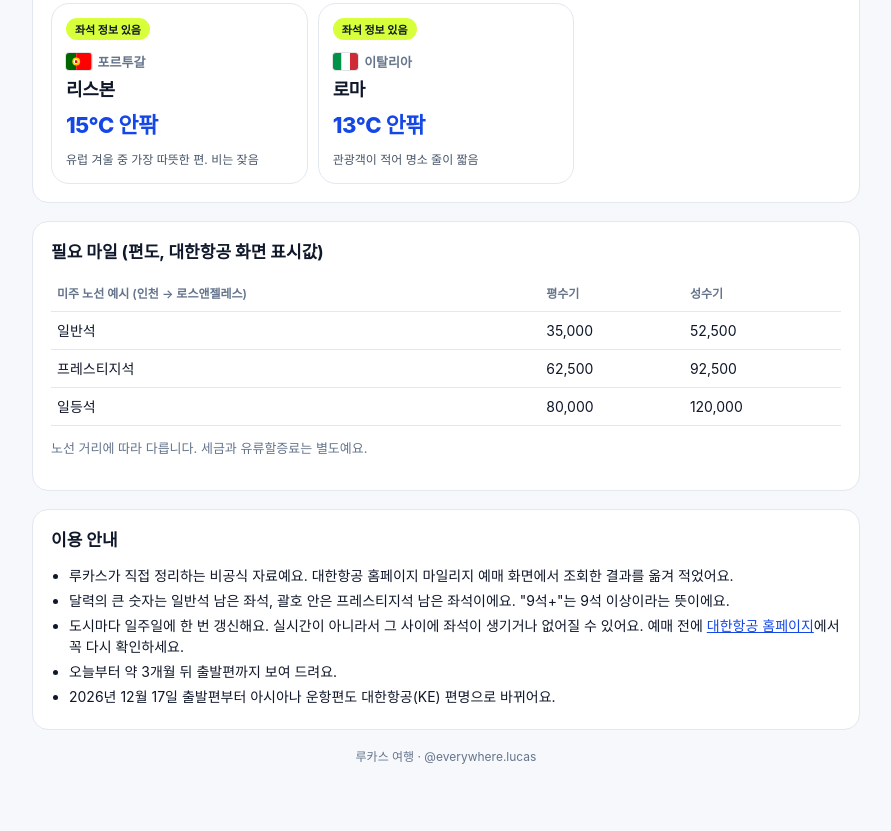
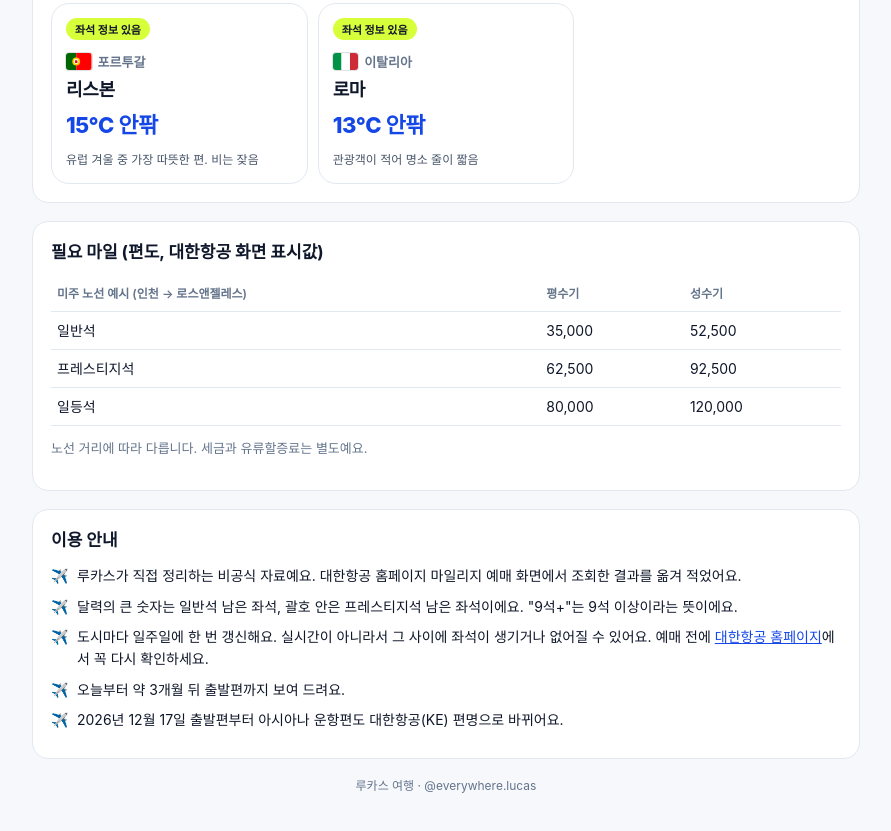
Before and after one commit to everywhere-lucas/ke-mileage, a plain HTML site: page public/mileage/index.html in a window 1280 px wide. Shown: the part 1378-2209 px from the top of the page, without its empty margins (194-1085 px from the left). Drawn offline with Linux system fonts and the light colour scheme.

Commit message:
이용 안내 말머리를 비행기 이모지로
Co-Authored-By: Claude Opus 5.5 <noreply@anthropic.com>
Claude-Session: https://claude.ai/code/session_01LSQLNMpZk5epoJGquxH9ZK

```diff
--- a/public/mileage/index.html
+++ b/public/mileage/index.html
@@ -81,8 +81,9 @@
   th{color:var(--mute);font-weight:600;font-size:12px}
   .detail table{margin-top:8px}
   .detail th,.detail td{border-bottom:1px solid #dbe4ff}
-  ul{margin:0;padding-left:18px;font-size:14px}
-  li{margin:4px 0}
+  ul{margin:0;padding:0;list-style:none;font-size:14px}
+  li{margin:8px 0;padding-left:26px;position:relative;line-height:1.6}
+  li::before{content:"✈️";position:absolute;left:0;top:0;font-size:14px}
   .note{font-size:13px;color:var(--mute)}
   a{color:var(--blue)}
   footer{margin-top:18px;font-size:12px;color:var(--mute);text-align:center}
```
